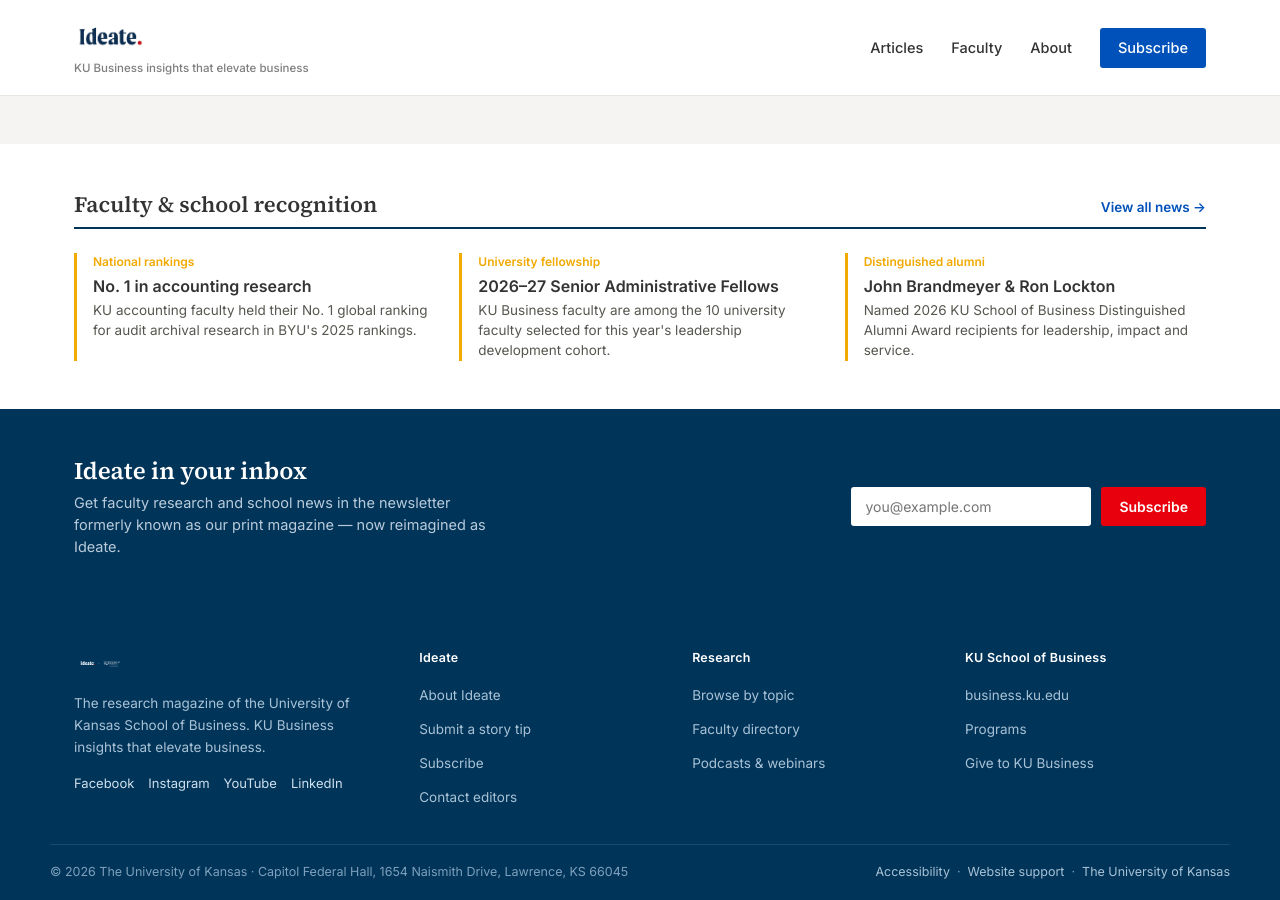
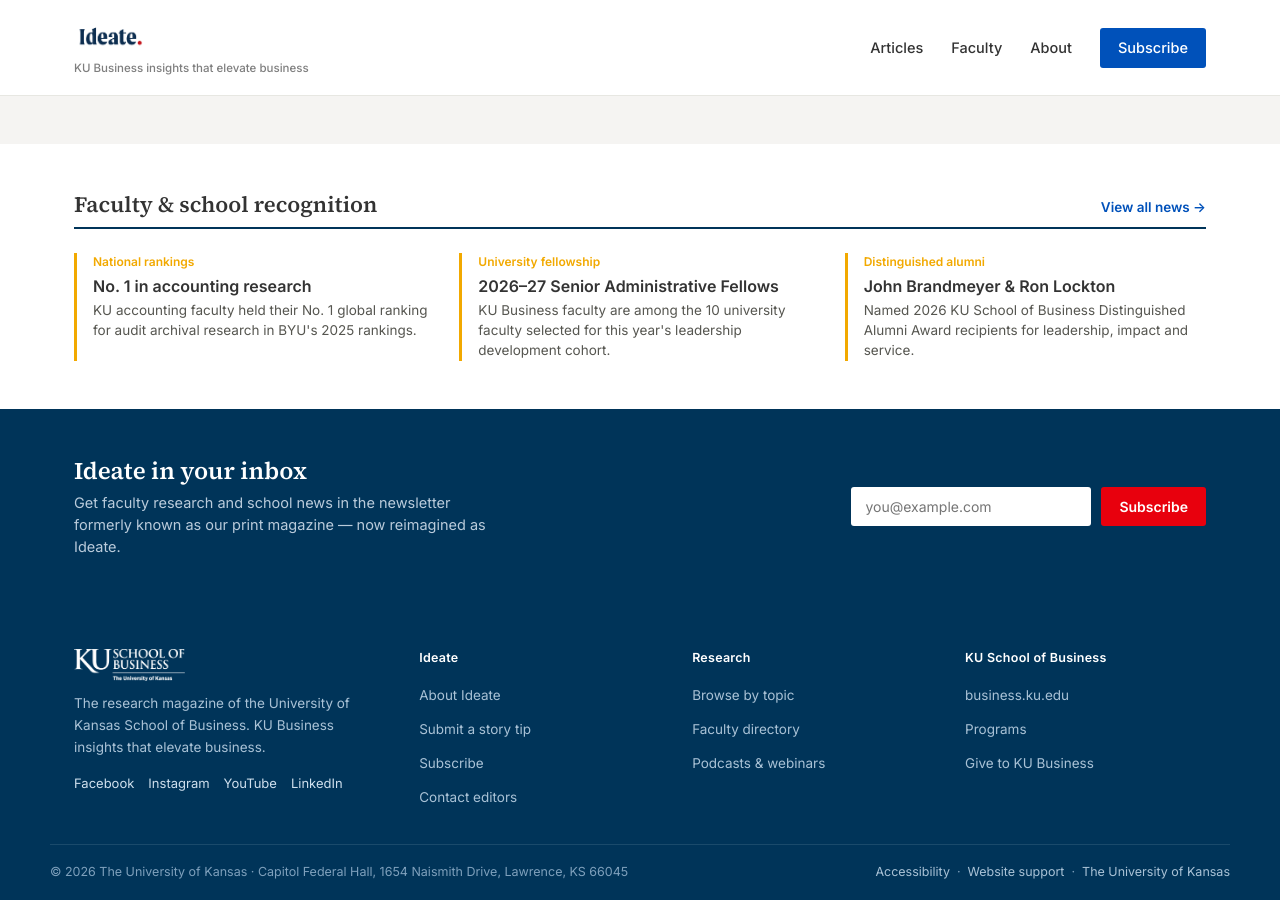
Before and after one commit to KUBschool/ideate, a Jekyll site: the page built from index.html, in a window 1280 px wide and 900 px high, scrolled down 2247 px. Built offline with Jekyll 4.4.1, drawn with Linux system fonts in a browser that asks for light colours.

Commit message:
Update Site Settings “footer”

```diff
--- a/_data/footer.yml
+++ b/_data/footer.yml
@@ -1,4 +1,4 @@
-logo: /assets/uploads/ideate-x-kubus-wordmark.png
+logo: /assets/uploads/sobus_unithorz_white.png
 about_text: The research magazine of the University of Kansas School of
   Business. KU Business insights that elevate business.
 social_links:
```
